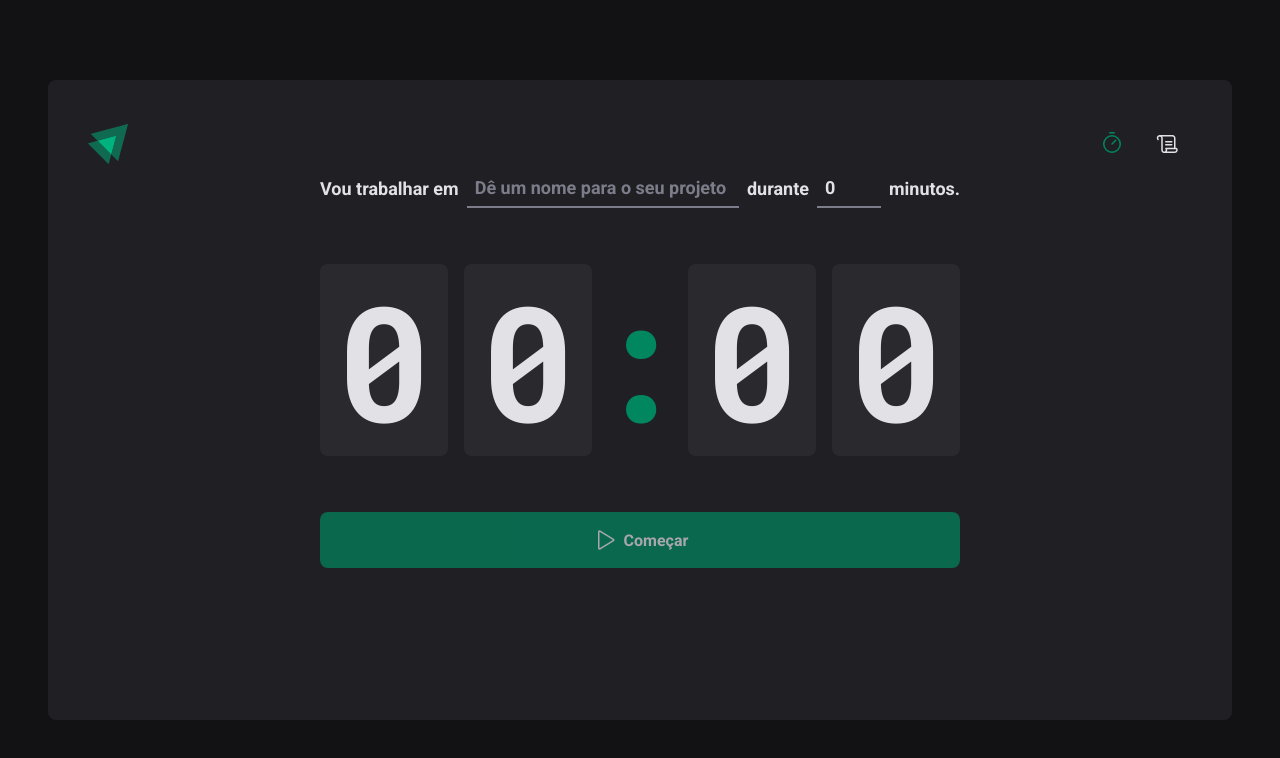
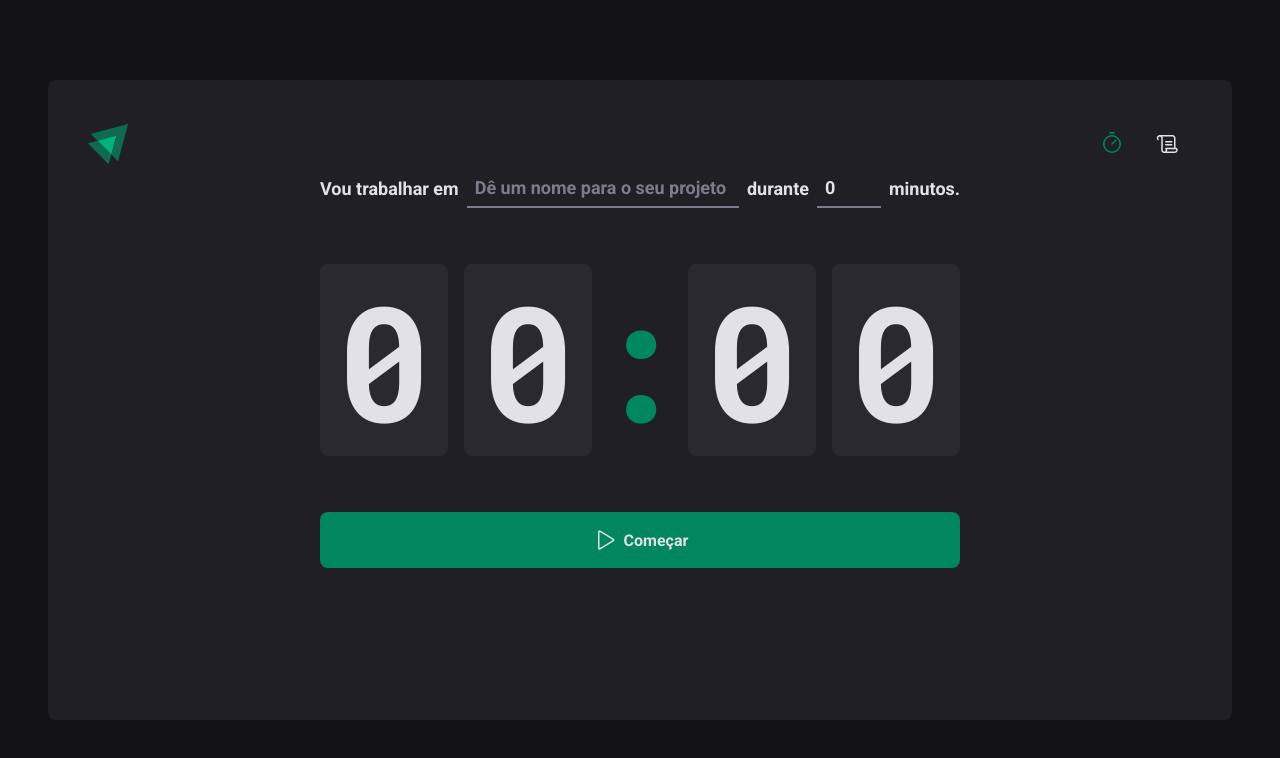
Before and after one commit to rafaumeu/pomodoro, a React (Vite) app: page / in a window 1280 px wide. Shown: the top 758 px of the page. Built offline with nearby package versions, Linux system fonts and the light colour scheme.

Commit message:
interromper ciclo

```diff
--- a/src/pages/Home/index.tsx
+++ b/src/pages/Home/index.tsx
@@ -1,6 +1,6 @@
 import { zodResolver } from '@hookform/resolvers/zod'
 import { differenceInSeconds } from 'date-fns'
-import { Play } from 'phosphor-react'
+import { HandPalm, Play } from 'phosphor-react'
 import { useEffect, useState } from 'react'
 import { useForm } from 'react-hook-form'
 import * as zod from 'zod'
@@ -11,6 +11,7 @@ import {
   MinutesAmountInput,
   Separator,
   StartCountDownButton,
+  StopCountDownButton,
   TaskInput,
 } from './styles'
 
@@ -27,6 +28,7 @@ interface Cycle {
   task: string
   minutesAmount: number
   startDate: Date
+  interruptedDate?: Date
 }
 export function Home() {
   const [cycles, setCycles] = useState<Cycle[]>([])
@@ -65,6 +67,17 @@ export function Home() {
     setAmountSecondsPast(0)
     reset()
   }
+  function handleInterruptCycle() {
+    setCycles(cycles.map((cycle) => {
+      if(cycle.id === activeCycleId) {
+        return {...cycle, interruptedDate: new Date()}
+      } else {
+        return cycle
+      }
+    }))
+    setActiveCycleId(null)
+    setAmountSecondsPast(0)
+  }
   const totalSeconds = activeCycle ? activeCycle.minutesAmount * 60 : 0
   const currentSeconds = activeCycle ? totalSeconds - amountSecondsPast : 0
   const minutesAmount = Math.floor(currentSeconds / 60)
@@ -80,7 +93,7 @@ export function Home() {
   const isSubmitDisabled = !task
   return (
     <HomeContainer>
-      <form onSubmit={handleSubmit(handleCreateNewCycle)} action="">
+      <form onSubmit={ handleSubmit(handleCreateNewCycle)} action="">
         <FormContainer>
           <label htmlFor="task">Vou trabalhar em</label>
           <TaskInput
@@ -88,6 +101,7 @@ export function Home() {
             list="task-suggestions"
             type="text"
             placeholder="Dê um nome para o seu projeto"
+            disabled={!!activeCycle}
             {...register('task')}
           />
           <datalist id="task-suggestions">
@@ -103,6 +117,7 @@ export function Home() {
             step={5}
             min={5}
             max={60}
+            disabled={!!activeCycle}
             {...register('minutesAmount', { valueAsNumber: true })}
           />
           <span>minutos.</span>
@@ -114,10 +129,17 @@ export function Home() {
           <span>{seconds[0]}</span>
           <span>{seconds[1]}</span>
         </CountDownContainer>
-        <StartCountDownButton disabled={isSubmitDisabled} type="submit">
-          <Play size={24} />
-          Começar
-        </StartCountDownButton>
+        {activeCycle ? (
+          <StopCountDownButton onClick={handleInterruptCycle} type="submit">
+            <HandPalm size={24} />
+            Interromper
+          </StopCountDownButton>
+        ) : (
+          <StartCountDownButton disabled={isSubmitDisabled} type="submit">
+            <Play size={24} />
+            Começar
+          </StartCountDownButton>
+        )}
       </form>
     </HomeContainer>
   )
--- a/src/pages/Home/styles.ts
+++ b/src/pages/Home/styles.ts
@@ -71,7 +71,7 @@ export const Separator = styled.div`
   display: flex;
   justify-content: center;
 `
-export const StartCountDownButton = styled.button`
+const BaseCountDownButton = styled.button`
   width: 100%;
   border: 0;
   padding: 1rem;
@@ -82,13 +82,22 @@ export const StartCountDownButton = styled.button`
   gap: 0.5rem;
   font-weight: bold;
   cursor: pointer;
+  color: ${({ theme }) => theme['gray-100']};
+`
+export const StartCountDownButton = styled(BaseCountDownButton)`
   background: ${({ theme }) => theme['green-500']};
-  color: ${({ theme }) => theme['gray-100']};
+  &:not(:disabled):hover {
+    background: ${({ theme }) => theme['green-700']};
+  }
+`
+export const StopCountDownButton = styled(BaseCountDownButton)`
+  background: ${({ theme }) => theme['red-500']};
+
   &:disabled {
     opacity: 0.7;
     cursor: not-allowed;
   }
   &:not(:disabled):hover {
-    background: ${({ theme }) => theme['green-700']};
+    background: ${({ theme }) => theme['red-700']};
   }
 `
```
